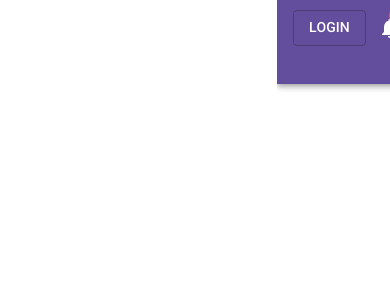
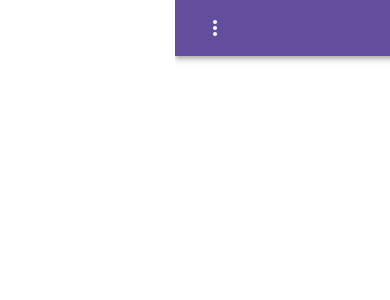
Before and after one commit to amirsadri73/barox-driver, a React (Create React App) app: page / in a window 390 px wide. Shown: the top 300 px of the page. Built offline with nearby package versions, Linux system fonts and the light colour scheme; sample sign-in values are in the browser's storage; what jss-rtl would draw is missing.

Commit message:
change styles for mobiles

```diff
--- a/public/index.html
+++ b/public/index.html
@@ -25,7 +25,7 @@
       work correctly both with client-side routing and a non-root public URL.
       Learn how to configure a non-root public URL by running `npm run build`.
     -->
-    <title>React App</title>
+    <title>باروکس</title>
   </head>
   <body dir="rtl">
     <noscript>You need to enable JavaScript to run this app.</noscript>
--- a/src/App.js
+++ b/src/App.js
@@ -33,7 +33,7 @@ const App = () => {
         <BrowserRouter>
           <Switch>
             <Route exact path="/">
-              <HomeScreen />
+              <HomeScreen title="باروکس" />
             </Route>
             <Route path="/login">
               <LoginScreen title="ورود به سیستم" />
--- a/src/screens/Home/index.js
+++ b/src/screens/Home/index.js
@@ -1,87 +1,187 @@
 import React, { useState, useCallback, useEffect } from "react";
 import { Redirect } from "react-router-dom";
 import { makeStyles } from "@material-ui/core/styles";
-import { AppBar, Toolbar, Button, Typography, Grid, Menu, MenuItem, Badge } from '@material-ui/core';
+import {
+  AppBar,
+  Toolbar,
+  Button,
+  Typography,
+  Menu,
+  MenuItem,
+  Badge
+} from "@material-ui/core";
 
-import IconButton from '@material-ui/core/IconButton';
-import MenuIcon from '@material-ui/icons/Menu';
+import IconButton from "@material-ui/core/IconButton";
+import MenuIcon from "@material-ui/icons/Menu";
 
-import MailIcon from '@material-ui/icons/Mail';
-import NotificationsIcon from '@material-ui/icons/Notifications';
+import MailIcon from "@material-ui/icons/Mail";
+import NotificationsIcon from "@material-ui/icons/Notifications";
+import AccountCircle from "@material-ui/icons/AccountCircle";
+import MoreIcon from "@material-ui/icons/MoreVert";
 
 const drawerWidth = 240;
 const useStyles = makeStyles(theme => ({
   container: {
-    backgroundColor: "white",
-    height: "100vh",
-    width: "100vw",
-    verticalAlign: "middle"
+    display: "flex",
+    backgroundColor: "red"
   },
-  appBar: {
-    height: "10vh",
-    width: "100vw",
-  },
+  appBar: {},
   appBarIcons: {
-    marginRight: "1%",
     display: "flex"
   },
-  grid: {
-    width: "100vw",
-    height: "100vh",
-  },
   button: {
-    color: theme.palette.common.white,
+    color: theme.palette.common.white
   },
   menuButton: {
-    marginRight: theme.spacing(2),
+    marginRight: theme.spacing(2)
   },
   title: {
-    flexGrow: 1,
+    flexGrow: 1
+  },
+  sectionDesktop: {
+    display: "none",
+    [theme.breakpoints.up("md")]: {
+      display: "flex"
+    }
+  },
+  sectionMobile: {
+    display: "flex",
+    [theme.breakpoints.up("md")]: {
+      display: "none"
+    }
   }
 }));
 
 const HomeScreen = props => {
+  useEffect(() => {
+    document.title = props.title;
+  });
   const [open, setOpen] = useState(false);
+  const [anchorEl, setAnchorEl] = useState(null);
+  const [mobileMoreAnchorEl, setMobileMoreAnchorEl] = useState(null);
 
+  const isMenuOpen = Boolean(anchorEl);
+  const isMobileMenuOpen = Boolean(mobileMoreAnchorEl);
+
+  const handleProfileMenuOpen = event => {
+    setAnchorEl(event.currentTarget);
+  };
+
+  const handleMobileMenuClose = () => {
+    setMobileMoreAnchorEl(null);
+  };
+
+  const handleMenuClose = () => {
+    setAnchorEl(null);
+    handleMobileMenuClose();
+  };
+
+  const handleMobileMenuOpen = event => {
+    setMobileMoreAnchorEl(event.currentTarget);
+  };
   const userToken = localStorage.getItem("userToken");
   console.log(userToken);
   const classes = useStyles();
   if (userToken === null) return <Redirect to="/login" push />;
-  else return (
+  else {
+    const menuId = "primary-search-account-menu";
+    const renderMenu = (
+      <Menu
+        anchorEl={anchorEl}
+        anchorOrigin={{ vertical: "top", horizontal: "right" }}
+        id={menuId}
+        keepMounted
+        transformOrigin={{ vertical: "top", horizontal: "right" }}
+        open={isMenuOpen}
+        onClose={handleMenuClose}
+      >
+        <MenuItem onClick={handleMenuClose}>Profile</MenuItem>
+        <MenuItem onClick={handleMenuClose}>My account</MenuItem>
+      </Menu>
+    );
+
+    const mobileMenuId = "primary-search-account-menu-mobile";
+    const renderMobileMenu = (
+      <Menu
+        anchorEl={mobileMoreAnchorEl}
+        anchorOrigin={{ vertical: "top", horizontal: "right" }}
+        id={mobileMenuId}
+        keepMounted
+        transformOrigin={{ vertical: "top", horizontal: "right" }}
+        open={isMobileMenuOpen}
+        onClose={handleMobileMenuClose}
+      >
+        <MenuItem>
+          <IconButton aria-label="show 4 new mails" color="inherit">
+            <Badge badgeContent={4} color="secondary">
+              <MailIcon />
+            </Badge>
+          </IconButton>
+          <p>پیام ها</p>
+        </MenuItem>
+        <MenuItem>
+          <IconButton aria-label="show 11 new notifications" color="inherit">
+            <Badge badgeContent={11} color="secondary">
+              <NotificationsIcon />
+            </Badge>
+          </IconButton>
+          <p>اطلاعیه ها</p>
+        </MenuItem>
+        <MenuItem>
+          <IconButton color="inherit">
+            <AccountCircle />
+          </IconButton>
+          <p>پروفایل</p>
+        </MenuItem>
+      </Menu>
+    );
+    return (
       <div className={classes.container}>
-    <Grid
-        container
-        className={classes.grid}
-      >
-        <Grid item xs={1} sm={1}>
         <AppBar position="static" className={classes.appBar}>
           <Toolbar>
-              <IconButton edge="start" className={classes.menuButton} color="inherit" >
+            <IconButton
+              edge="start"
+              className={classes.menuButton}
+              color="inherit"
+            >
               <MenuIcon />
             </IconButton>
             <Typography variant="h6" className={classes.title}>
-                News
+              باروکس
             </Typography>
-              <div className={classes.appBarIcons}>
+            <div className={classes.sectionDesktop}>
               <IconButton color="inherit">
                 <Badge badgeContent={4} color="secondary">
                   <MailIcon />
                 </Badge>
               </IconButton>
               <IconButton color="inherit">
-                <Badge badgeContent={17} color="secondary">
+                <Badge badgeContent={11} color="secondary">
                   <NotificationsIcon />
                 </Badge>
               </IconButton>
+              <IconButton color="inherit">
+                <AccountCircle />
+              </IconButton>
             </div>
-              <Button variant={"outlined"} className={classes.button}>Login</Button>
+            <div className={classes.sectionMobile}>
+              <IconButton
+                aria-label="show more"
+                aria-controls={mobileMenuId}
+                aria-haspopup="true"
+                onClick={handleMobileMenuOpen}
+                color="inherit"
+              >
+                <MoreIcon />
+              </IconButton>
+            </div>
           </Toolbar>
         </AppBar>
-
-        </Grid>
-      </Grid>
+        {renderMenu}
+        {renderMobileMenu}
       </div>
     );
+  }
 };
 
 export default HomeScreen;
--- a/src/screens/Login/index.js
+++ b/src/screens/Login/index.js
@@ -1,6 +1,13 @@
 import React, { useState, useCallback, useEffect } from "react";
 import { makeStyles } from "@material-ui/core/styles";
-import { Paper, Grid, TextField, Button, Typography, CircularProgress } from "@material-ui/core";
+import {
+  Paper,
+  Grid,
+  TextField,
+  Button,
+  Typography,
+  CircularProgress
+} from "@material-ui/core";
 import Axios from "axios";
 import { withRouter } from "react-router-dom";
 import { Redirect } from "react-router-dom";
@@ -29,11 +36,9 @@ const useStyles = makeStyles(theme => ({
   },
   button: {
     marginTop: "8%",
-    paddingRight: "5%",
-    paddingLeft: "5%"
   },
   progress: {
-    color: theme.palette.common.white
+    color: theme.palette.common.white,
   }
 }));
 
@@ -98,14 +103,18 @@ const LoginScreen = props => {
                 onClick={onSubmit}
                 className={classes.button}
               >
-                {loading ? <CircularProgress className={classes.progress} /> : <Typography>Login</Typography>}
+                {loading ? (
+                  <CircularProgress className={classes.progress} size={24} />
+                ) : (
+                  <Typography>ورود</Typography>
+                )}
               </Button>
             </Paper>
           </Grid>
         </Grid>
       </div>
     );
-    else return <Redirect to="/" push />
+  else return <Redirect to="/" push />;
 };
 
 export default withRouter(LoginScreen);
```
Lines whose indentation alone changed are shown as unchanged.
